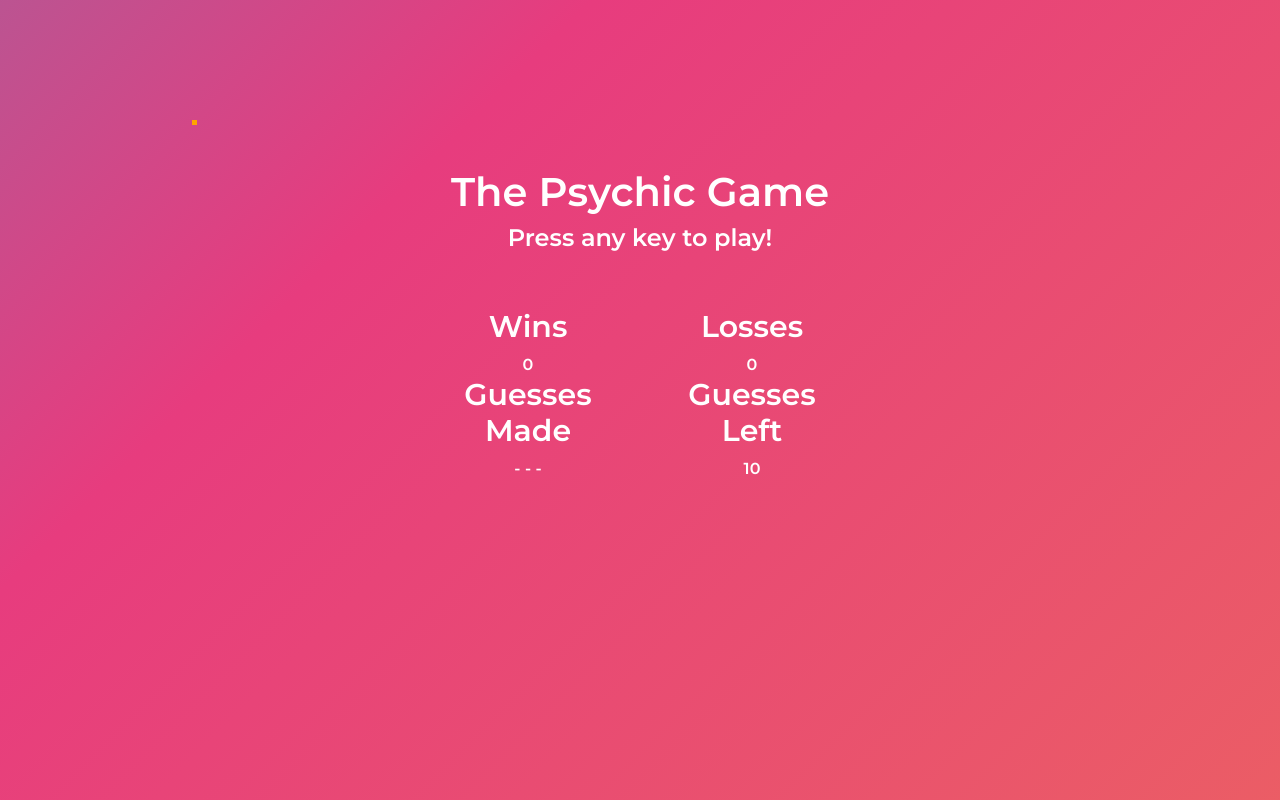
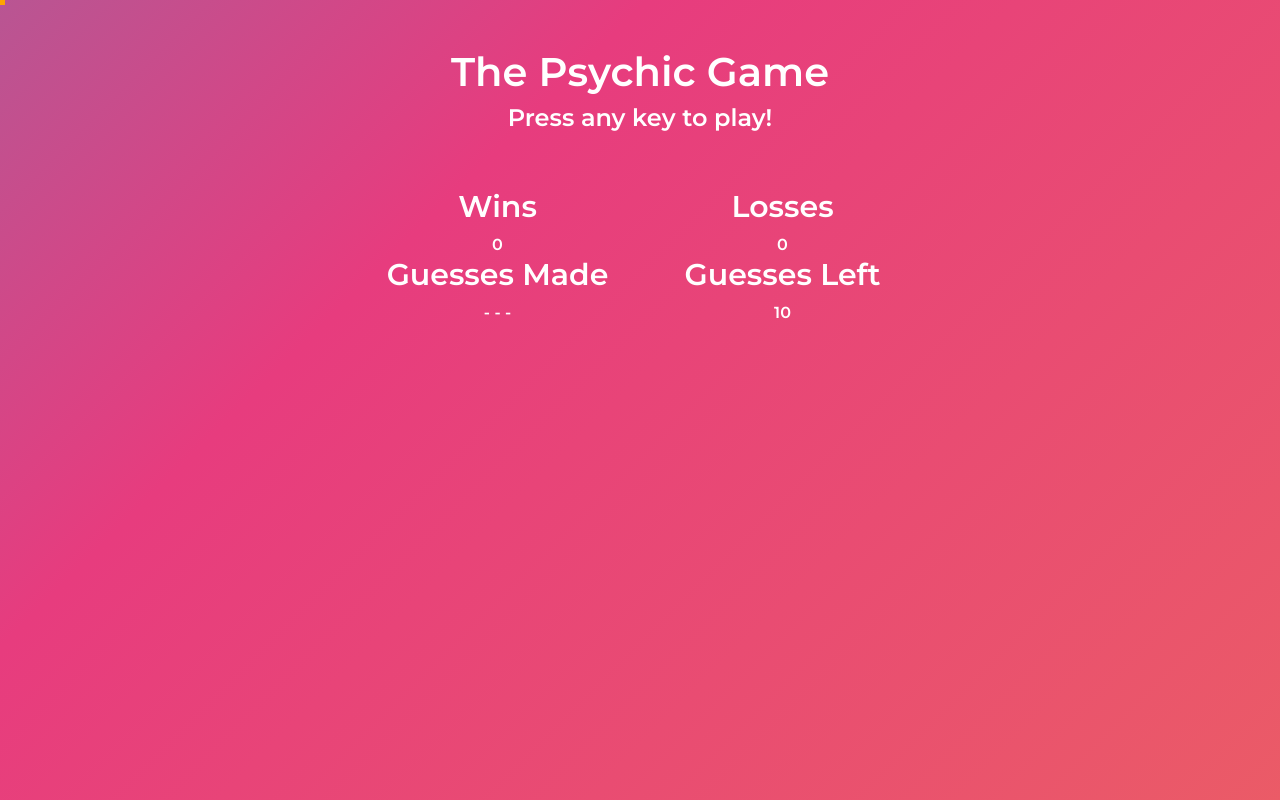
Before and after one commit to jimmytutron/Psychic_Game, a plain HTML site: page index.html in a window 1280 px wide. Drawn offline with nearby package versions, Linux system fonts and the light colour scheme.

Commit message:
Remove absolute center

```diff
--- a/assets/style.css
+++ b/assets/style.css
@@ -50,16 +50,3 @@ body {
 h2{
 	font-size: 30px;
 }
-
-.Absolute-Center {
-  margin: auto;
-  position: absolute;
-  top: 0; left: 0; bottom: 0; right: 0;
-}
-
-.Absolute-Center.Responsive {
-  width: 70%;
-  height: 70%;
-  min-width: 300px;
-  max-width: 900px;
-}
--- a/index.html
+++ b/index.html
@@ -14,7 +14,7 @@
   </head>
   <body>
 
-    <div class="container Absolute-Center Responsive">
+    <div class="container">
 
       <div class="row my-5">
         <div class="col-md-12 text-center">
```
